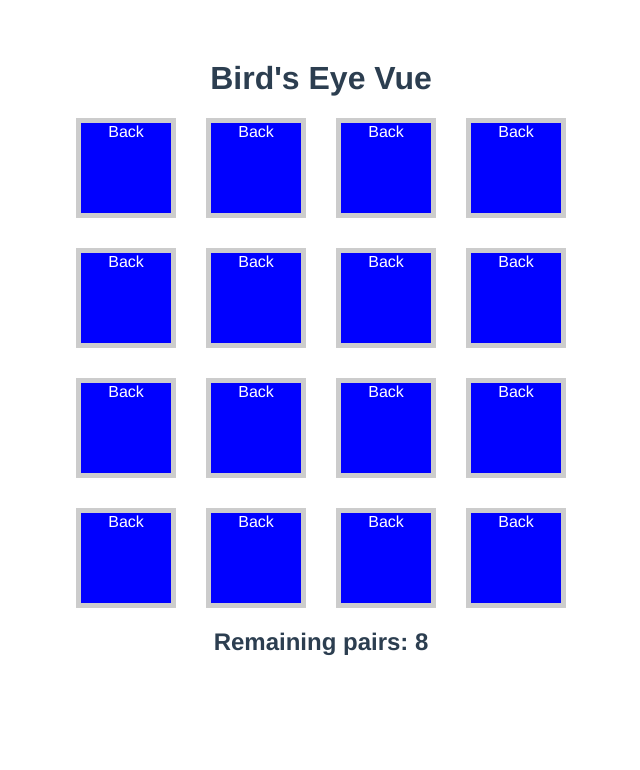
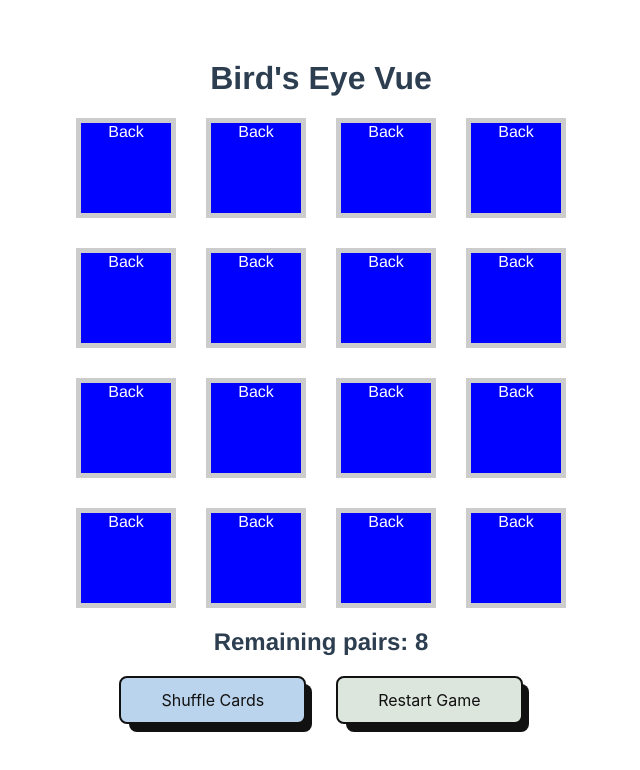
Before and after one commit to arielbot/birds-eye-vue, a Vue app: page / in a window 1280 px wide. Shown: the top 770 px of the page, without its empty margins (319-959 px from the left). Built offline with nearby package versions, Linux system fonts and the light colour scheme.

Commit message:
shuffle and restart features, fixed bug with card being able to match with itself

```diff
--- a/src/App.vue
+++ b/src/App.vue
@@ -13,10 +13,17 @@
       />
     </section>
     <h2>{{ status }}</h2>
+
+    <div class="grid-container">
+      <button class="shuffle" @click="shuffleCards" role="button">Shuffle Cards</button>
+      <button class="restart" @click="restartGame" role="button">Restart Game</button>
+    </div>
+
   </div>
 </template>
 
 <script>
+import _ from 'lodash'
 import { computed, ref, watch } from 'vue'
 import Card from './components/Card'
 export default {
@@ -44,19 +51,57 @@ export default {
       return remainingCards / 2
     })
 
-    for (let i = 0; i < 16; i++) {
+    const shuffleCards = () => {
+      cardList.value = _.shuffle(cardList.value);
+    }
+
+    const restartGame = () => {
+      shuffleCards()
+
+      cardList.value = cardList.value.map((card, index) => {
+        return {
+          ...card,
+          matched: false,
+          position: index,
+          visible: false
+        }
+      })
+    }
+
+    // create matching card pair
+    const cardItems = [1, 2, 3, 4, 5, 6, 7, 8]
+
+    cardItems.forEach(item => {
       cardList.value.push({
-        value: i,
+        value: item,
         visible: false,
-        position: i,
+        position: null,
         matched: false
       })
-    }
+      cardList.value.push({
+        value: item,
+        visible: false,
+        position: null,
+        matched: false
+      })
+    })
+
+    cardList.value = cardList.value.map((card, index) => {
+      return {
+        ...card,
+        position: index
+      }
+    })
+
     const flipCard = payload => {
       cardList.value[payload.position].visible = true
 
       if(userSelection.value[0]){
-        userSelection.value[1] = payload
+        if((userSelection.value[0].position === payload.position) && (userSelection.value[0].faceValue === payload.faceValue)){
+          return
+        } else {
+          userSelection.value[1] = payload
+        }
       } else {
         userSelection.value[0] = payload
       }
@@ -69,15 +114,17 @@ export default {
 
         // check to see if cards match
         if(cardFirst.faceValue === cardSecond.faceValue){
-          status.value = "It's a match!"
+
           cardList.value[cardFirst.position].matched = true
           cardList.value[cardSecond.position].matched = true
+
         } else {
-          status.value = "Sorry, try again"
 
           // flip cards back to initial position
-          cardList.value[cardFirst.position].visible = false
-          cardList.value[cardSecond.position].visible = false
+          setTimeout(() => {
+            cardList.value[cardFirst.position].visible = false
+            cardList.value[cardSecond.position].visible = false
+          }, 2000)
         }
 
         userSelection.value.length = 0
@@ -88,7 +135,9 @@ export default {
       cardList,
       flipCard,
       userSelection,
-      status
+      status,
+      shuffleCards,
+      restartGame
     }
   }
 }
@@ -103,6 +152,7 @@ export default {
   color: #2c3e50;
   margin-top: 60px;
 }
+
 .board {
   display: grid;
   grid-template-columns: 100px 100px 100px 100px;
@@ -111,4 +161,79 @@ export default {
   grid-row-gap: 30px;
   justify-content: center;
 }
+
+.grid-container {
+  display: grid;
+  grid-template-columns: auto auto;
+  grid-template-rows: auto auto;
+  grid-column-gap: 30px;
+  grid-row-gap: 30px;
+  justify-content: center;
+}
+
+button {
+  align-items: center;
+  border: 2px solid #111;
+  border-radius: 8px;
+  box-sizing: border-box;
+  color: #111;
+  cursor: pointer;
+  display: flex;
+  font-family: Inter,sans-serif;
+  font-size: 16px;
+  height: 48px;
+  justify-content: center;
+  line-height: 24px;
+  max-width: 100%;
+  padding: 0 25px;
+  position: relative;
+  text-align: center;
+  text-decoration: none;
+  user-select: none;
+  -webkit-user-select: none;
+  touch-action: manipulation;
+  margin: 0 auto;
+}
+
+button.shuffle {
+  background-color: #BBD4ED;
+}
+
+button.restart {
+  background-color: #dde6dd;
+}
+
+button:after {
+  background-color: #111;
+  border-radius: 8px;
+  content: "";
+  display: block;
+  height: 48px;
+  left: 0;
+  width: 100%;
+  position: absolute;
+  top: -2px;
+  transform: translate(8px, 8px);
+  transition: transform .2s ease-out;
+  z-index: -1;
+}
+
+button:hover:after {
+  transform: translate(0, 0);
+}
+
+button:active {
+  background-color: #ffdeda;
+  outline: 0;
+}
+
+button:hover {
+  outline: 0;
+}
+
+@media (min-width: 768px) {
+  button {
+    padding: 0 40px;
+  }
+}
 </style>
--- a/src/components/Card.vue
+++ b/src/components/Card.vue
@@ -35,7 +35,7 @@ export default {
 <template>
   <div class="card" @click="selectCard">
     <div v-if="visible" class="card-face front">
-      {{ value }} - {{ matched }}
+      {{ value }} - {{ position }} - {{ matched }}
     </div>
     <div v-else class="card-face back">
       Back
```
Also changed, not shown: package.json (+5 -4 lines), src/main.js (line endings or trailing spaces), 1 other file (tests, documents, lock files or other folders).
